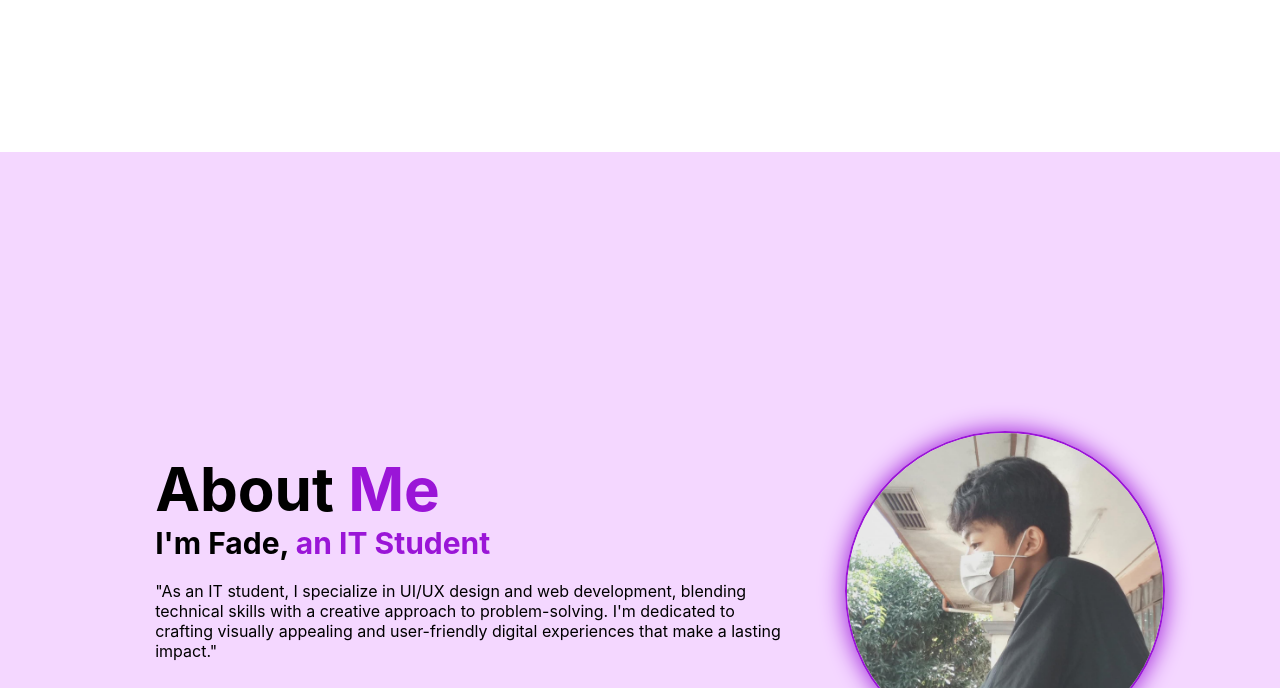
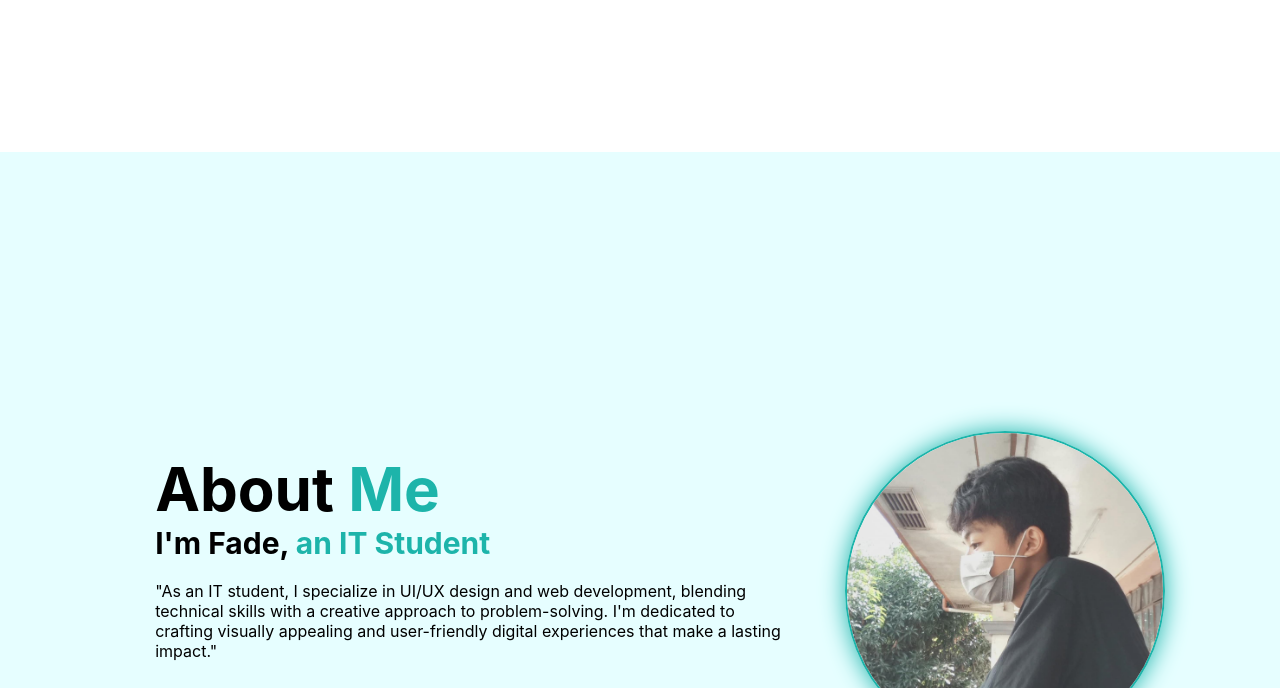
Before and after one commit to akosifade25/Hands-On-Exam, a plain HTML site: page index.html in a window 1280 px wide. Shown: the part 648-1336 px from the top of the page. Drawn offline with nearby package versions, Linux system fonts and the light colour scheme.

Commit message:
Update style.css

```diff
--- a/style.css
+++ b/style.css
@@ -12,9 +12,9 @@
 
 :root {
     --bg-color: #ffffff;
-    --snd-bg-color: #f4d7ff;
+    --snd-bg-color: #e6feff;
     --text-color: #000000;
-    --main-color: #9a15d7;
+    --main-color: #1db4aa;
 }
 
 html {
```
